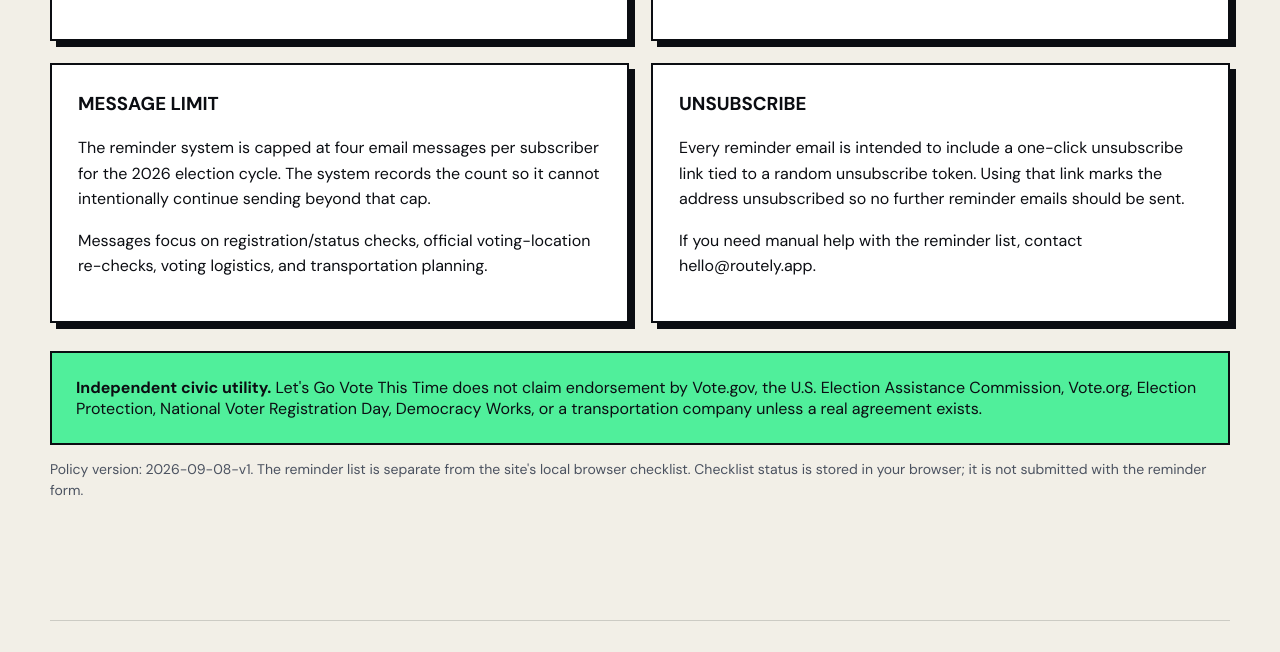
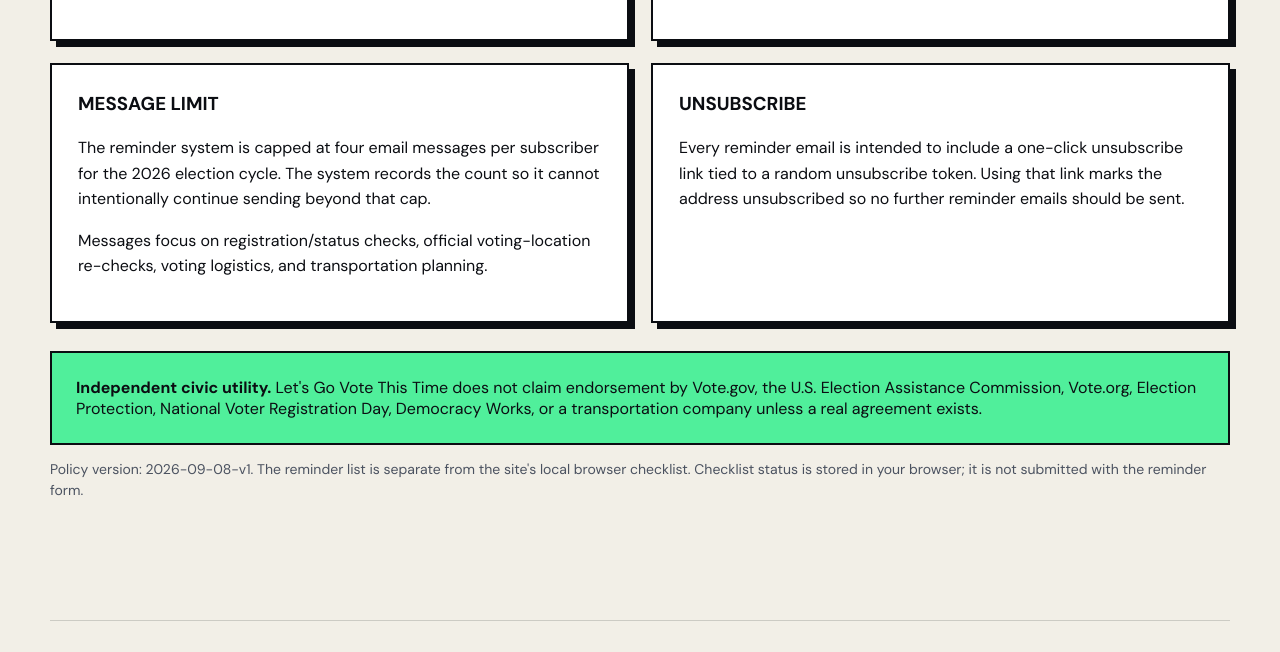
Before and after one commit to DopestT/letsgovotethistime, a website: page reminder-privacy.html in a window 1280 px wide. Shown: the part 825-1477 px from the top of the page. Drawn offline with Linux system fonts and the light colour scheme.

Commit message:
Remove Routely unsubscribe contact

```diff
--- a/reminder-privacy.html
+++ b/reminder-privacy.html
@@ -38,7 +38,7 @@
         <article class="policy-card"><h3>WHAT WE STORE</h3><ul><li>Your email address.</li><li>The date and version of the consent you gave.</li><li>Basic referral attribution such as a partner label or standard UTM source, medium, and campaign.</li><li>Whether you are active or unsubscribed and how many reminder messages have been sent.</li></ul></article>
         <article class="policy-card"><h3>WHAT WE DO NOT ASK FOR</h3><ul><li>Party affiliation or candidate preference.</li><li>Political ideology or intended vote.</li><li>Voter-file records.</li><li>Your polling-place address through the reminder form.</li><li>Your transportation route through the reminder form.</li></ul></article>
         <article class="policy-card"><h3>MESSAGE LIMIT</h3><p>The reminder system is capped at four email messages per subscriber for the 2026 election cycle. The system records the count so it cannot intentionally continue sending beyond that cap.</p><p>Messages focus on registration/status checks, official voting-location re-checks, voting logistics, and transportation planning.</p></article>
-        <article class="policy-card"><h3>UNSUBSCRIBE</h3><p>Every reminder email is intended to include a one-click unsubscribe link tied to a random unsubscribe token. Using that link marks the address unsubscribed so no further reminder emails should be sent.</p><p>If you need manual help with the reminder list, contact <a href="mailto:hello@routely.app?subject=Election%20Reminder%20Unsubscribe">hello@routely.app</a>.</p></article>
+        <article class="policy-card"><h3>UNSUBSCRIBE</h3><p>Every reminder email is intended to include a one-click unsubscribe link tied to a random unsubscribe token. Using that link marks the address unsubscribed so no further reminder emails should be sent.</p></article>
       </div>
       <div class="policy-callout"><strong>Independent civic utility.</strong> Let's Go Vote This Time does not claim endorsement by Vote.gov, the U.S. Election Assistance Commission, Vote.org, Election Protection, National Voter Registration Day, Democracy Works, or a transportation company unless a real agreement exists.</div>
       <p class="small">Policy version: 2026-09-08-v1. The reminder list is separate from the site's local browser checklist. Checklist status is stored in your browser; it is not submitted with the reminder form.</p>
```
